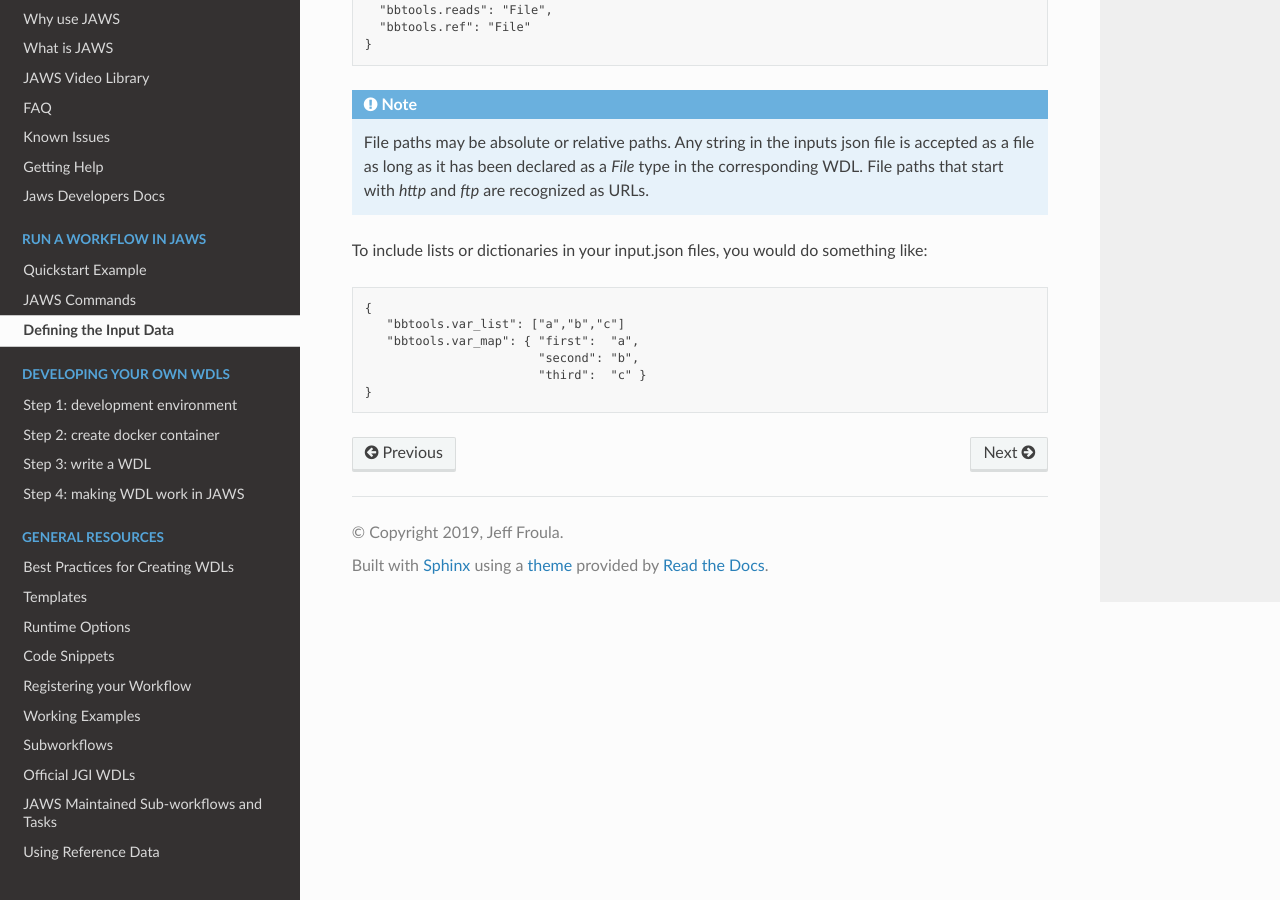
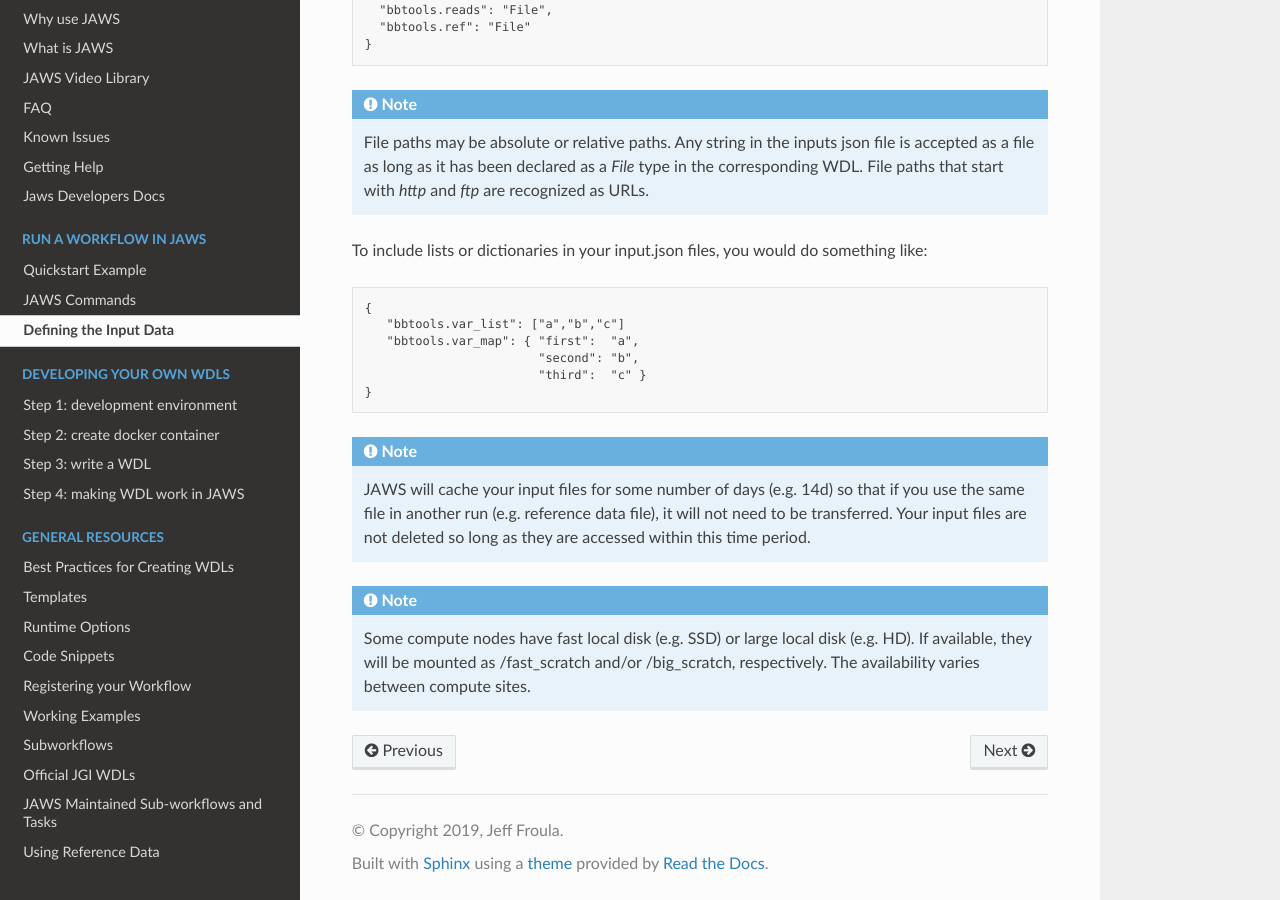
Before and after one commit to JGI-Bioinformatics/jaws, a Sphinx documentation site: the page built from docs/sphinx/source/Tutorials/inputs_json.rst, in a window 1280 px wide and 900 px high, scrolled down 868 px. Built offline with Sphinx 7.4.7 and the Read the Docs theme 2.0.0, drawn with Linux system fonts in a browser that asks for light colours.

```diff
--- a/docs/sphinx/source/Tutorials/example_wdls.rst
+++ b/docs/sphinx/source/Tutorials/example_wdls.rst
@@ -45,11 +45,6 @@ Scattering is the prefered way to run jobs in parallel. "Scatter-gathering" repr
     * `sharding input files: <https://code.jgi.doe.gov/official-jgi-workflows/wdl-specific-repositories/jaws-tutorial-examples/tree/master/jaws-sharding>`_
 
 
-Here is an example of how to use a database (e.g. for blast) within your WDL. If you require reference files for your pipeline, you need to have a JAWS administrator copy them to a directory dedicated to reference files. This path is available to use within the WDL if your commands are running outside a docker container. If your commands are running within a docker container, you would use "/refdata"; this path is consistent between all compute sites making your WDL portable.
-
-    * `using reference databases at cori: <https://code.jgi.doe.gov/official-jgi-workflows/wdl-specific-repositories/jaws-tutorial-examples/tree/master/referencing_db_and_shifter>`_
-
-
 ****************
 Additional links
 ****************
--- a/docs/sphinx/source/Tutorials/inputs_json.rst
+++ b/docs/sphinx/source/Tutorials/inputs_json.rst
@@ -54,3 +54,9 @@ To include lists or dictionaries in your input.json files, you would do somethin
                            "second": "b",
                            "third":  "c" }
    }
+
+.. note::
+    JAWS will cache your input files for some number of days (e.g. 14d) so that if you use the same file in another run (e.g. reference data file), it will not need to be transferred.  Your input files are not deleted so long as they are accessed within this time period.
+
+.. note::
+    Some compute nodes have fast local disk (e.g. SSD) or large local disk (e.g. HD).  If available, they will be mounted as /fast_scratch and/or /big_scratch, respectively.  The availability varies between compute sites.
```
Also changed, not shown: CHANGELOG.md (+2 -0 lines).
